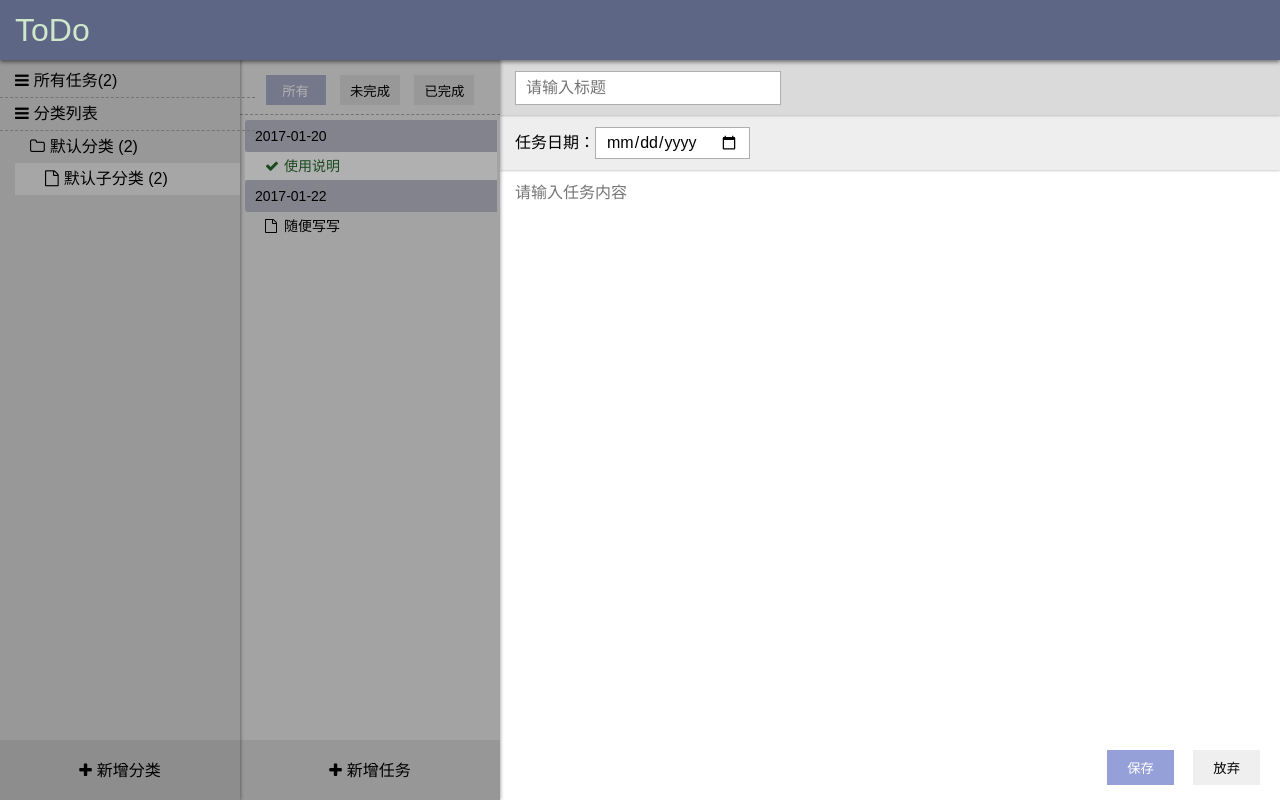
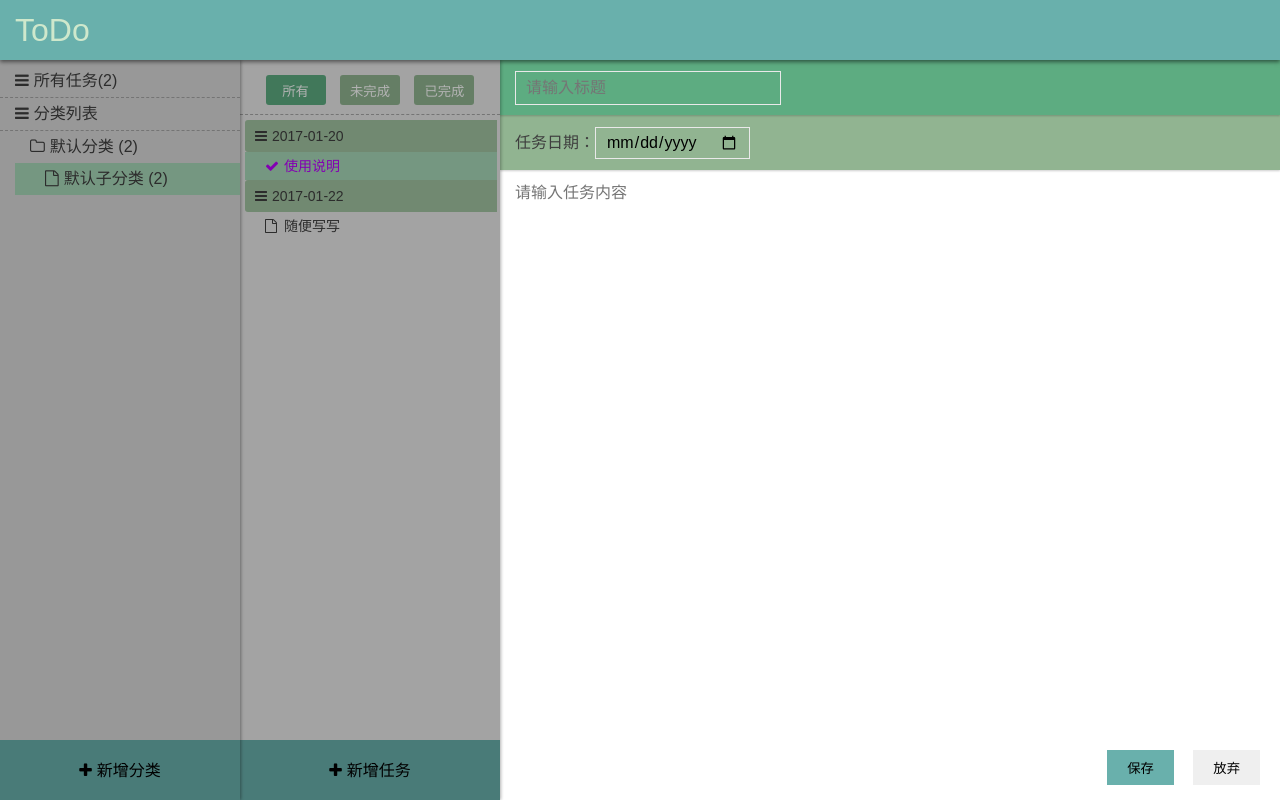
Before and after one commit to AlexZhong22c/ToDoApp-IFE2015, a plain HTML site: page index.html in a window 1280 px wide. Both pictures are taken after a click on the button "新增任务". Drawn offline with Linux system fonts and the light colour scheme.

Commit message:
fix-task-modify-bug
fix了修改task内容的时候，仍能按下其他任务的bug；
给task-list的时间前面加了图标；
文字颜色、背景颜色和几个border-radius；
按照日系颜色重新设计
补充：
火狐<input type="date">不行；
没有适配手机，手机横屏更佳

```diff
--- a/css/index.css
+++ b/css/index.css
@@ -30,6 +30,7 @@ body, button, input, textarea {
 body {
     min-width: 700px;
     min-height: 400px;
+    color: #3f3f3f;
 }
 select, input, textarea {
     border: none;
@@ -37,16 +38,23 @@ select, input, textarea {
 }
 
 /**
- * color
+ * old color
  */
 .white-bg {background: #FFFFCC;}
 .black-bg {background: #3F3A39;}
 .green-bg {background: #CFE8CC;}
 .blue-bg {background: #5D6684;}
 .grey-bg {background: #E9E9E9;}
-.lt-blue-bg {background: #DADADA;}
-
-
+.lt-grey-bg {background: #DADADA;}
+/**
+ * 日系风格背景颜色：(new)
+ */
+.qingci-bg {background: #69b0ac;}/*青瓷*/
+.liuran-bg {background: #91ad70;} /*柳染*/
+.ruozhu-bg {background: #5dac81;}/*若竹*/
+.bailv-bg {background: #a8d8b9;}/*白绿*/
+.qinglv-bg {background: #00aa90;}/*青绿*/
+.boqing-bg {background: #91b491;}/*薄青*/
 
 /**
  * header
@@ -106,7 +114,7 @@ h1 {
     box-shadow: 1px 0 3px rgba(0, 0, 0, 0.35);
 }
 .category .active {
-    background-color: #eee;
+    background-color: #a8d8b9;
 }
 .all-tasks {
     position: absolute;
@@ -118,6 +126,7 @@ h1 {
     padding-left: 15px;
     font-size: 16px;
     border-bottom: 1px dashed #A6A6A6;
+    box-sizing: border-box;
 }
 .cate-title {
     position: absolute;
@@ -127,6 +136,7 @@ h1 {
     padding-left: 15px;
     font-size: 16px;
     border-bottom: 1px dashed #A6A6A6;
+    box-sizing: border-box;
 }
 #cate-list {
     padding-left: 15px;
@@ -142,7 +152,7 @@ h1 {
     padding-left: 30px;
 }
 .list h2:hover, .list h3:hover {
-    background-color: #eee;
+    background-color: #a8d8b9;
 }
 .list h2:hover .fa-trash-o, .list h3:hover .fa-trash-o {
     display: inline-block;
@@ -178,7 +188,6 @@ h1 {
     left: 0;
     bottom: 0;
     font-size: 16px;
-    background-color: #CACACA;
     border: none;
     cursor: pointer;
     outline: none;
@@ -188,8 +197,8 @@ h1 {
     -o-transition: 0.2s ease;
 }
 .add:hover {
-    background-color: #C1C3DE;
-    color: #343521;
+    background-color: #B1CEB3;
+    color: #42602d;
 }
 
 /**
@@ -228,7 +237,6 @@ h1 {
     width: 60px;
     height: 30px;
     margin: 0 5px;
-    background-color: #DADADA;;
     border: none;
     cursor: pointer;
     outline: none;
@@ -236,6 +244,9 @@ h1 {
     -webkit-transition: 0.2s ease;
     -moz-transition: 0.2s ease;
     -o-transition: 0.2s ease;
+
+    border-radius: 3px;
+    color: white;
 }
 .status button:hover {
 
@@ -243,14 +254,13 @@ h1 {
         -moz-box-shadow: 0 0 4px rgba(0, 0, 0, 0.6);
         -o-box-shadow: 0 0 4px rgba(0, 0, 0, 0.6);
         box-shadow: 0 0 4px rgba(0, 0, 0, 0.6); */
-    background-color: #A8AAC5;
-    color: #fff;
+    background-color: #5dac81;
+    color: white;
     /* 要写:*/
     cursor: pointer;
 }
 .status .active {
-    background-color: #A8AAC5;
-    color: #fff;
+    background-color: #5dac81;
     cursor: default;
 }
 .task-list {
@@ -264,7 +274,7 @@ h1 {
 }
 .task-list div {
     line-height: 2.3;
-    background-color: #BBBBCA;
+    background: #a1c4a1;
     padding-left: 10px;
     border-top-left-radius: 3px;
     border-bottom-left-radius: 3px;
@@ -274,6 +284,9 @@ h1 {
     -moz-box-shadow: -1px 1px 2px rgba(0, 0, 0, 0.3);
     -o-box-shadow: -1px 1px 2px rgba(0, 0, 0, 0.3);
     box-shadow: -1px 1px 2px rgba(0, 0, 0, 0.3); */
+}
+.task-list div .fa-bars {
+  margin-right: 5px;
 }
 .task-list li {
 
@@ -292,7 +305,7 @@ h1 {
     width: 14px;
 }
 .task-list li:hover {
-    background-color: #FbFbFb;
+    background-color: #a8d8b9;
 }
 .task-list .fa-trash-o {
     display: none;
@@ -305,16 +318,15 @@ h1 {
     display: inline-block;
 }
 .task-list .active {
-    background-color: #FbFbFb;
+    background-color: #a8d8b9;
 }
 .task-done{
-    color: #24692B
+    color: #bb00ff;
 }
 .add-task {
     position: absolute;
     bottom: 0;
     width: 260px;
-    background-color: #D8D8D8;
 }
 .add-task i {
     margin-right: 5px;
@@ -335,7 +347,6 @@ h1 {
 .title {
     height: 55px;
     line-height: 55px;
-    background-color: #dadada;
     overflow: hidden;
     font-weight: bold;
     position: relative;
@@ -361,7 +372,6 @@ h1 {
 #task-date {
     height: 55px;
     line-height: 55px;
-    background-color: #eee;
     padding-left: 15px;
     position: relative;
     -webkit-box-shadow: 0 1px 2px rgba(0, 0, 0, 0.2);
@@ -378,18 +388,22 @@ h1 {
 }
 .main input {
     font-size: 16px;
-    border: 1px solid #AEAEAE;
+    border: 1px solid #e9e9e9;
 }
 .main input:focus {
-    border: 1px solid #404040;
+    border: 1px solid #e9e9e9;
 }
 .input-title {
     padding: 7px 10px;
     margin-top: 10px;
     width: 244px;
+
+    background: #5dac81;
 }
 .input-date {
     padding: 5px 10px;
+
+    background: #91b491;
 }
 .textarea-content {
     width: 100%;
@@ -407,21 +421,14 @@ h1 {
     right: 20px;
 }
 .button-area button {
-
-    /*background-color: #D8D8D8;*/
-
     border: none;
     cursor: pointer;
     outline: none;
     padding: 8px 20px;
     margin-left: 15px;
 }
-.info{
-    color: #B35690
-}
 .save {
-    background-color: #95A0D8;
-    color: #fff;
+    background-color: #69b0ac;
 }
 
 /**
@@ -445,8 +452,8 @@ h1 {
     height: 180px;
     padding: 15px;
     background-color: #eee;
-    margin-left: -160px;
-    margin-top: -90px;
+    margin-left: -170px;
+    margin-top: -80px;
     position: absolute;
     top: 50%;
     left: 50%;
@@ -466,9 +473,9 @@ h1 {
 
     /*background-color: #aaa;*/
     margin-top: 6px;
-    padding-top: 10px;
+    padding-top: 20px;
     padding-left: 30px;
-    line-height: 2.2;
+    line-height: 2.4;
     border-top: 1px dashed #C6CAE0;
 }
 .modal-body select, .modal-body input {
@@ -486,7 +493,7 @@ h1 {
     padding-right: 20px;
 }
 #modal-foot button {
-    background-color: #D8D8D8;
+    background-color: #69b0ac;
     border: none;
     cursor: pointer;
     outline: none;
@@ -496,10 +503,12 @@ h1 {
     -webkit-transition: 0.2s ease;
     -moz-transition: 0.2s ease;
     -o-transition: 0.2s ease;
+
+    border-radius: 3px;
 }
 #modal-foot button:hover {
-    background-color: #A8AAC5;
-    color: #fff;
+    background-color: #B1CEB3;
+    color: #42602d;
 }
 
 .cover2 {
--- a/index.html
+++ b/index.html
@@ -7,11 +7,11 @@
     <link rel="stylesheet" href="css/index.css">
 </head>
 <body>
-    <div class="header blue-bg">
+    <div class="header qingci-bg">
        <h1>ToDo</h1>
     </div>
     <div class="main-content">
-        <div class="category lt-blue-bg">
+        <div class="category lt-grey-bg">
 
             <div id="allTasks" class="all-tasks">
                 <i></i>所有任务(<span>9</span>)
@@ -38,13 +38,13 @@
 
             </div>
             <!-- <button id="waste-bin"><i class="fa fa-trash-o"></i>废纸篓(<span>10</span>)</button> -->
-            <button class="add" id="add"><i></i>新增分类</button>
+            <button class="add qingci-bg" id="add"><i></i>新增分类</button>
         </div>
         <div class="tasks grey-bg">
             <div class="status">
-                <button id="all-tasks">所有</button>
-                <button id="unfinish-tasks">未完成</button>
-                <button id="finished-tasks">已完成</button>
+                <button id="all-tasks" class="boqing-bg">所有</button>
+                <button id="unfinish-tasks" class="boqing-bg">未完成</button>
+                <button id="finished-tasks" class="boqing-bg">已完成</button>
             </div>
 <div id="task-list" class="task-list">
     <div>2015-06-05</div>
@@ -58,17 +58,17 @@
         <i></i><li>todo-2</li><i></i>
     </ul>
 </div>
-            <button id ="add-task" class="add-task add"><i></i>新增任务</button>
+            <button id ="add-task" class="add-task add qingci-bg"><i></i>新增任务</button>
         </div>
         <div class="main">
-            <div class="title">
+            <div class="title ruozhu-bg">
                 <div id="todo-name">todo-1</div>
                 <div class="manipulate">
                     <a><i class="fa fa-check-square-o"></i></a>
                     <a><i class="fa fa-pencil-square-o"></i></a>
                 </div>
             </div>
-            <div id="task-date">
+            <div id="task-date" class="boqing-bg">
                 任务日期：<span>2015-06-05</span>
             </div>
             <div id="content">
--- a/js/localStorage util.js
+++ b/js/localStorage util.js
@@ -49,7 +49,7 @@ function checkDataBase() {
                 finished: true,
                 name: "使用说明",
                 date: "2017-01-20",
-                content: "本应用为离线应用，数据将存储在本地硬盘<br><br>左侧为分类列表<br>中间为当前分类下的任务列表<br>右侧为任务详情<br><br>可以添加删除分类，添加任务，修改任务，以及给任务标记是否完成等功能<br><br>by <a target='_blank' href='https://alexzhong22c.github.io/'>az22c</a> 2017年2月"
+                content: "这是一个To-Do List，待办事项列表App：<br>本应用为离线应用，数据将存储在浏览器的本地<br>手机端横屏使用更佳<br><br>左侧为文件夹结构的分类列表<br>中间为当前分类下的任务列表<br>右侧为任务的内容详情<br><br>有 添加删除分类，添加删除任务，修改任务，以及标记任务是否已完成 等功能<br><br>by <a target='_blank' href='https://github.com/AlexZhong22c/ToDoApp-IFE2015'>az22c</a> with <a target='_blank' href='https://alexzhong22c.github.io/color-design-22c/color-design.html'>color</a><br>2017年2月"
             },
             {
                 id: 1,
--- a/js/todo.js
+++ b/js/todo.js
@@ -220,6 +220,11 @@ function prepareManipulate() {
         $(".button-area").css('display',"block");
         prepareSaveOrCancelWhenModifyTask(); // 和prepareSaveOrCancelWhenAddTask()基本相同
 
+        $('.cover2').css('display',"block");
+        $('.cover2').one("click",function(){
+            $('.cover2').css('display',"none");
+            $('.cancel-save').trigger("click");
+        });
     });
 }
 function initMain() {
@@ -250,7 +255,7 @@ function refreshTaskListByChildCateId(childCateId) {
     var tempStr = "";
     for (var j = 0; j < dateArr.length; j++) {
         var tempTasks = queryTasksByDateInTaskArr(dateArr[j], TasksInChildCate);
-        var tempStr = tempStr + '<div>'+ dateArr[j] +'</div>';
+        var tempStr = tempStr + '<div><i class="fa fa-bars"></i>'+ dateArr[j] +'</div>';
         var liStr = "";
         for (var k = 0; k < tempTasks.length; k++) {
             if (tempTasks[k].finished == true) {
@@ -387,6 +392,7 @@ function prepareSaveOrCancelWhenModifyTask() {
 
             $(".button-area").css('display',"none");
             $(".manipulate").css('display' ,"block");
+            $('.cover2').trigger("click");
 
             refreshMainByTaskId(currentTaskId);
             refreshTaskListAndActiveThisTask(currentTaskId);
@@ -396,6 +402,7 @@ function prepareSaveOrCancelWhenModifyTask() {
         refreshMainByTaskId(currentTaskId);
         $(".button-area").css('display',"none");
         $(".manipulate").css('display' ,"block");
+        $('.cover2').trigger("click");
     });
 }
 function prepareSaveOrCancelWhenAddTask() {
@@ -454,7 +461,7 @@ function refreshTaskListAndActiveThisTask(taskId) {
     var tempStr = "";
     for (var j = 0; j < dateArr.length; j++) {
         var tempTasks = queryTasksByDateInTaskArr(dateArr[j], TasksInChildCate);
-        var tempStr = tempStr + '<div>'+ dateArr[j] +'</div>';
+        var tempStr = tempStr + '<div><i class="fa fa-bars"></i>'+ dateArr[j] +'</div>';
         var liStr = "";
         for (var k = 0; k < tempTasks.length; k++) {
             if (tempTasks[k].finished == true) {
```
Also changed, not shown: 1 other file. Lines whose indentation alone changed are shown as unchanged.
